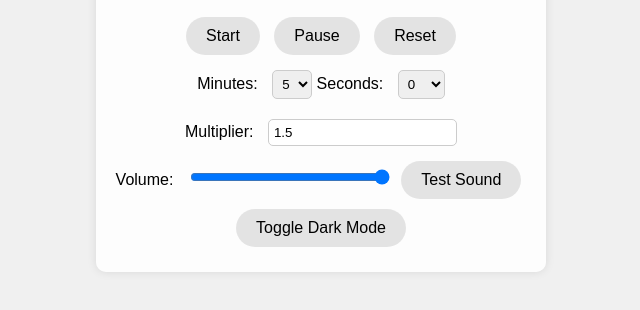
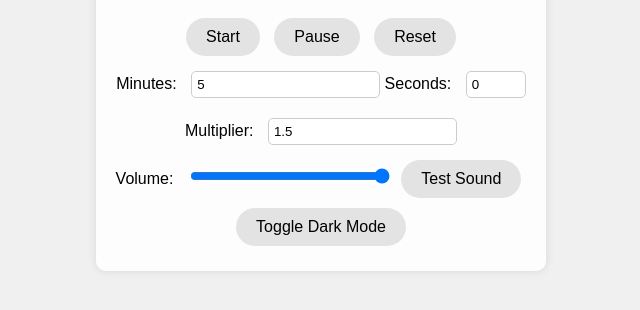
Before and after one commit to paaple1/alarm, a plain HTML site: page index.html in a window 1280 px wide. Shown: the part 322-632 px from the top of the page, without its empty margins (319-959 px from the left). Drawn offline with Linux system fonts and the light colour scheme.

Commit message:
Update index.html

```diff
--- a/index.html
+++ b/index.html
@@ -5,9 +5,6 @@
     <meta name="viewport" content="width=device-width, initial-scale=1.0">
     <title>Timer</title>
     <link rel="stylesheet" href="styles.css">
-    <link rel="apple-touch-icon" type="image/png" href="/apple-touch-icon-180x180.png">
-    <link rel="icon" type="image/png" href="/icon-192x192.png">
-
 </head>
 <body>
     <div class="timer-container">
@@ -17,24 +14,10 @@
         <button id="reset-btn" class="control-btn">Reset</button>
         <button id="stop-btn" class="control-btn hidden">Stop</button>
         <br>
-        <label for="minutes-select">Minutes:</label>
-        <select id="minutes-select">
-            <option value="0">0</option>
-            <option value="1">1</option>
-            <option value="2">2</option>
-            <option value="3">3</option>
-            <option value="4">4</option>
-            <option value="5" selected>5</option>
-        </select>
-        <label for="seconds-select">Seconds:</label>
-        <select id="seconds-select">
-            <option value="0" selected>0</option>
-            <option value="10">10</option>
-            <option value="20">20</option>
-            <option value="30">30</option>
-            <option value="40">40</option>
-            <option value="50">50</option>
-        </select>
+        <label for="minutes-input">Minutes:</label>
+        <input type="number" id="minutes-input" min="0" value="5">
+        <label for="seconds-input">Seconds:</label>
+        <input type="number" id="seconds-input" min="0" max="59" value="0">
         <br>
         <label for="multiplier">Multiplier:</label>
         <input type="number" id="multiplier" value="1.5" step="0.1" min="1">
```
